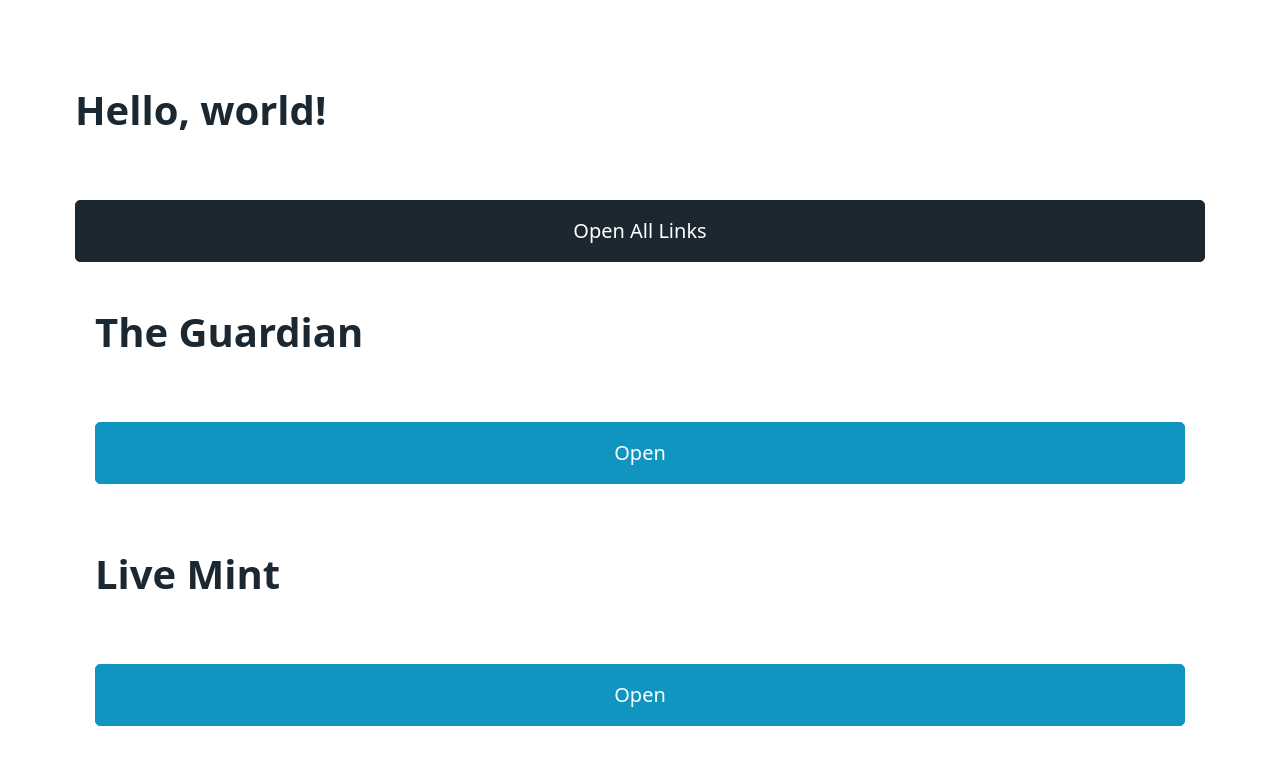
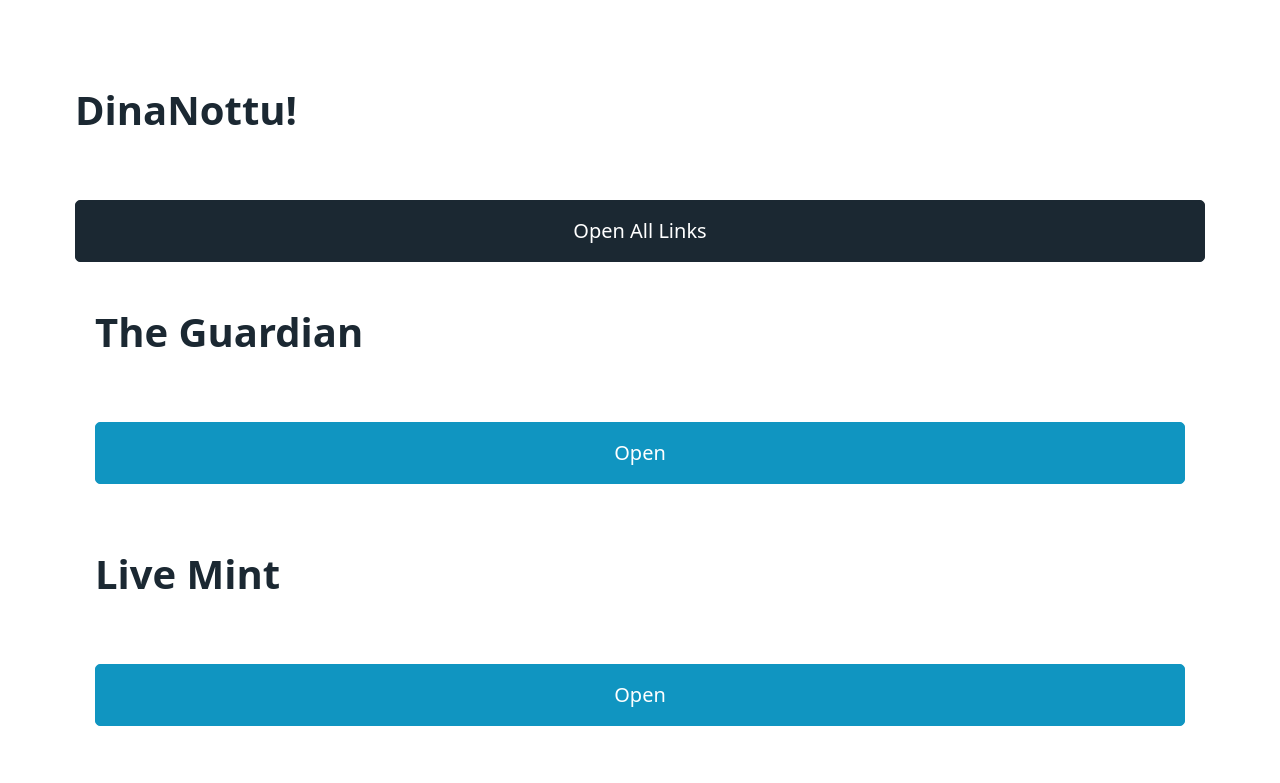
Before and after one commit to selina-selina/Articles, a plain HTML site: page index.html in a window 1280 px wide. Shown: the top 783 px of the page. Drawn offline with nearby package versions, Linux system fonts and the light colour scheme.

Commit message:
Update index.html

```diff
--- a/index.html
+++ b/index.html
@@ -15,7 +15,7 @@
 <body>
 <main class="container">
 
-  <h1>Hello, world!</h1>
+  <h1>DinaNottu!</h1>
 <button class="contrast" id="openAllLinks">Open All Links</button>
 <div class="cont">
   <div>
@@ -68,6 +68,7 @@
 <script>
   document.getElementById("openAllLinks").addEventListener("click", function() {
     var links = document.querySelectorAll(".cont a"); // Select all <a> elements inside .grid
+    console.log(links)
 
     links.forEach(function(link) {
       window.open(link.href, "_blank"); // Open each link in a new tab/window
```
